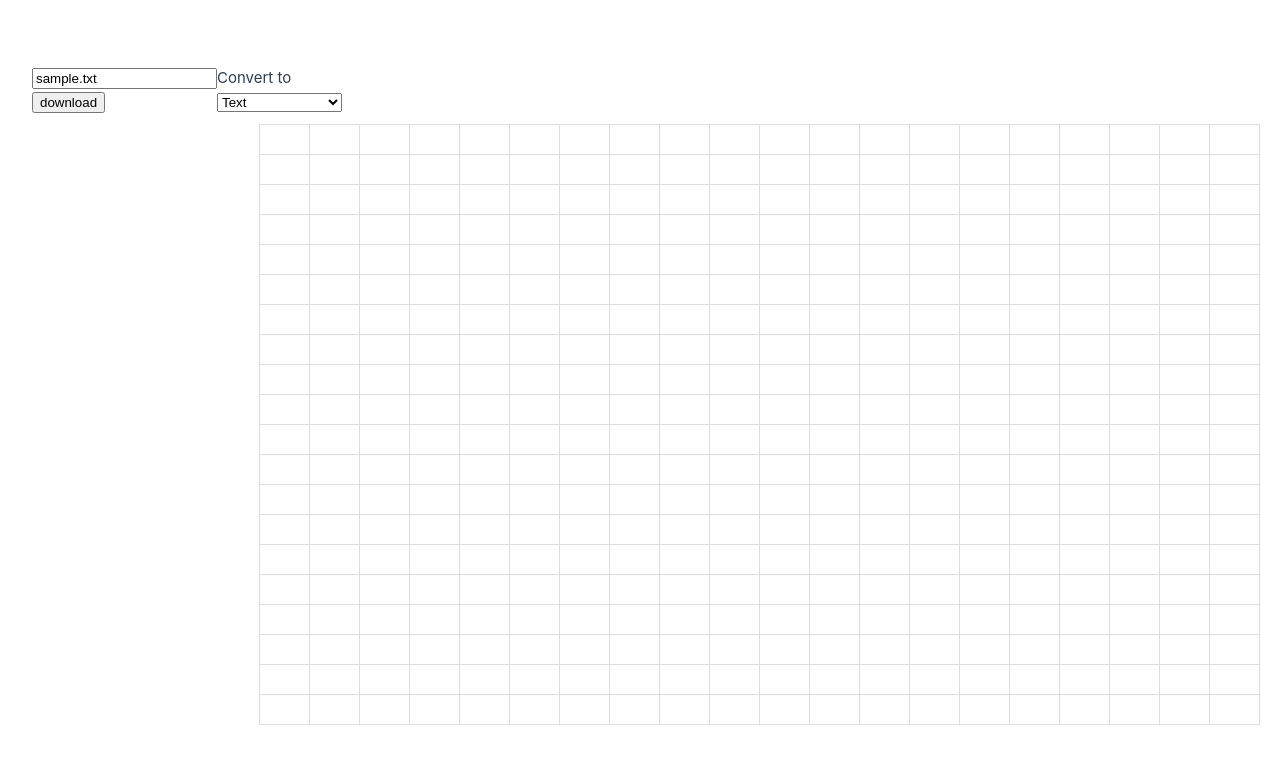
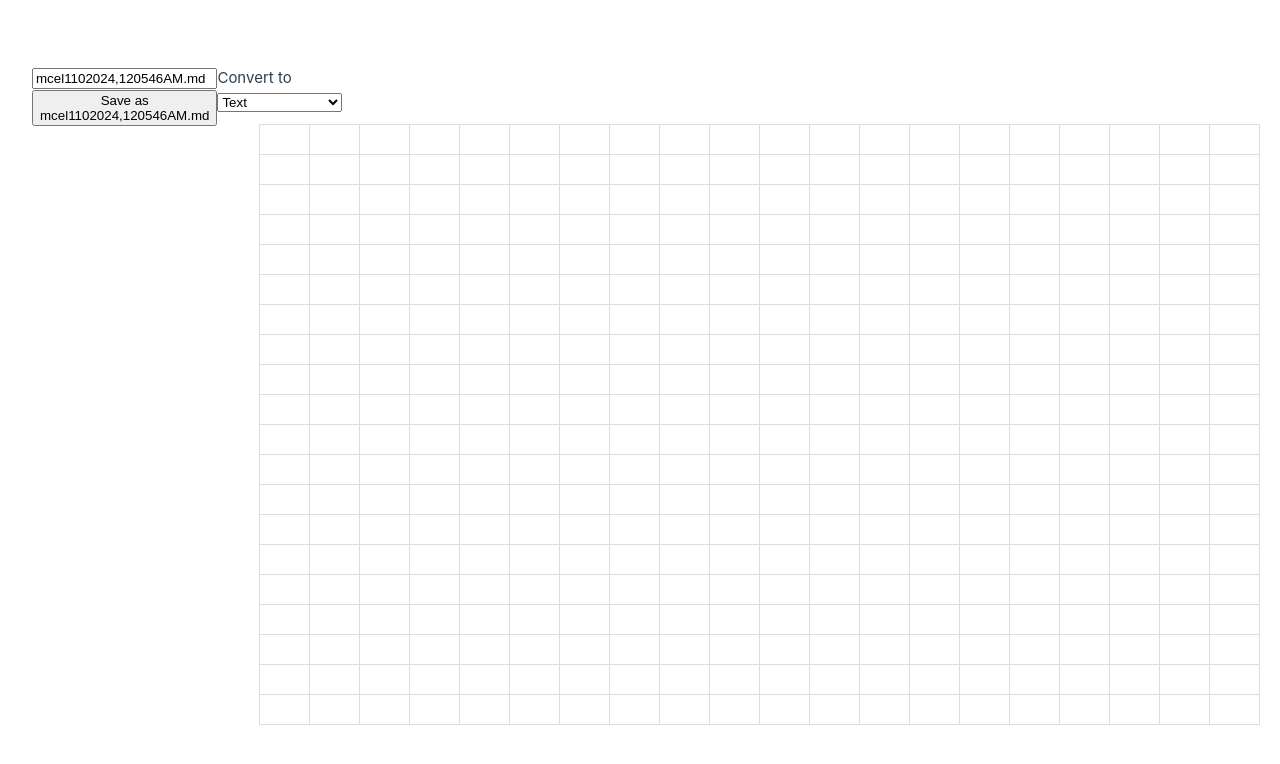
Before and after one commit to okayus/mcel, a Vue app: page / in a window 1280 px wide. Shown: the top 764 px of the page. Built offline with nearby package versions, Linux system fonts and the light colour scheme; what @imengyu/vue3-context-menu would draw is missing.

Commit message:
change:ダウンロードファイル名を現在時刻に

```diff
--- a/src/components/HeaderMenu.vue
+++ b/src/components/HeaderMenu.vue
@@ -2,19 +2,21 @@
 import { ref } from 'vue';
 import { saveAs } from 'file-saver';
 
-const fileName = ref('sample.txt');
+//format: YYYYMMDDHHmmss
+const nowTime = new Date().toLocaleString().replace(/\/|:|\s/g, '');
+
+const fileName = ref('mcel' + nowTime + '.md');
 
 const downloadFile = () => {
   const blob = new Blob(['Hello, world!'], { type: 'text/plain' });
   saveAs(blob, fileName.value);
 };
-
 </script>
 
 <template>
   <div>
     <input type="text" v-model="fileName" />
-    <button @click="downloadFile">download</button>
+    <button @click="downloadFile">Save as {{ fileName }}</button>
   </div>
 </template>
 
```
